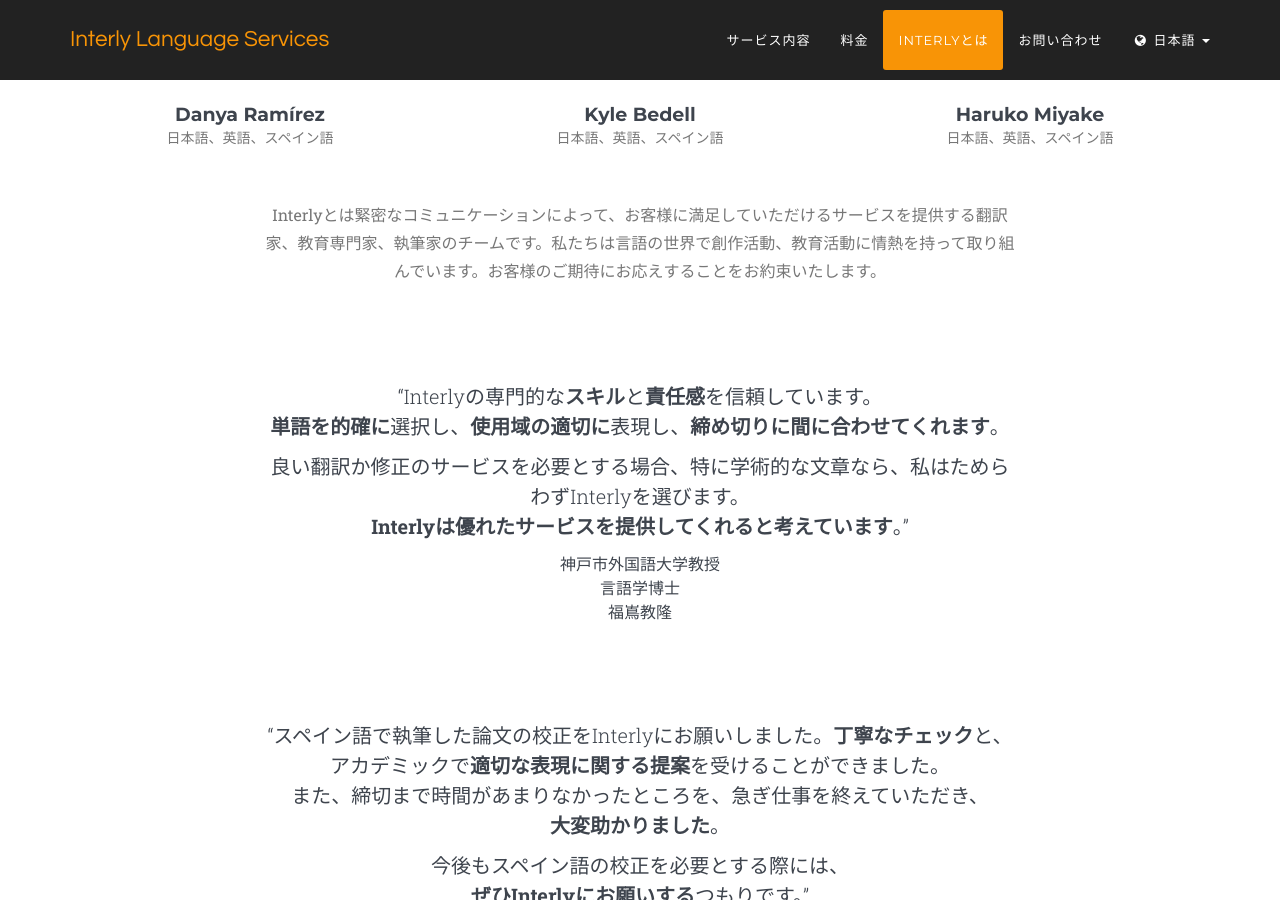
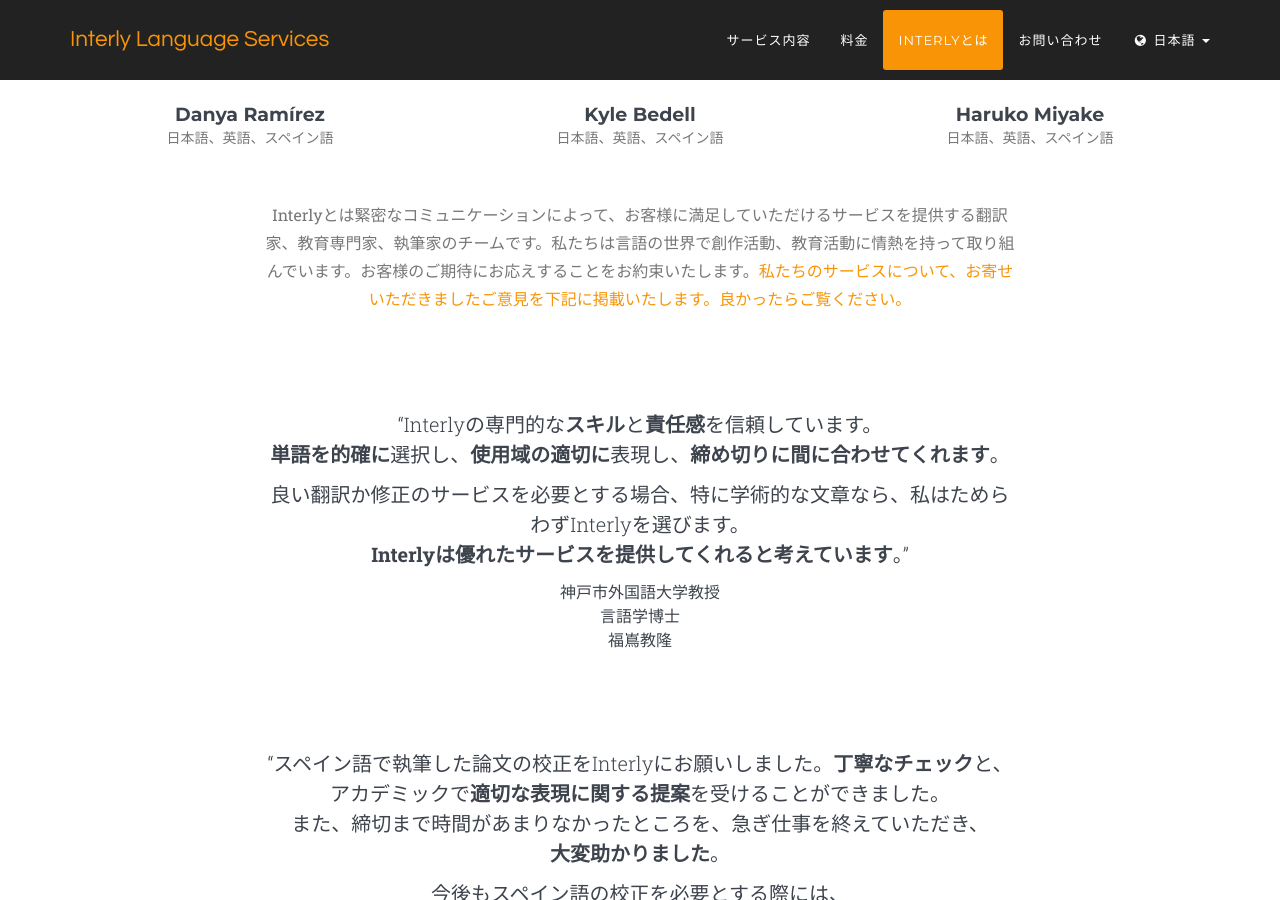
Before and after one commit to kylesezhi/kylesezhi.github.io, a Jekyll site: the page built from ja/index.html, in a window 1280 px wide and 900 px high, scrolled down 4763 px. Built offline with Jekyll 4.4.1, drawn with Linux system fonts in a browser that asks for light colours; some web fonts are replaced; comment, search, counter and statistics services are not loaded.

Commit message:
Added link to bottom of About text all languages

```diff
--- a/_includes/es_team.html
+++ b/_includes/es_team.html
@@ -26,11 +26,11 @@
             </div>
             <div class="row">
                 <div class="col-lg-8 col-lg-offset-2 text-center">
-                    <p class="large text-muted">Interly es un equipo de traductores independientes, educadores y autores que ofrece un servicio personalizado y de alta calidad en base a un trato cercano y respetuoso con el cliente. Como equipo, nos sentimos profundamente apasionados por la escritura, las lenguas y el aprendizaje, y nos comprometemos seriamente a preservar la intención y el estilo del autor.</p>
+                    <p class="large text-muted">Interly es un equipo de traductores independientes, educadores y autores que ofrece un servicio personalizado y de alta calidad en base a un trato cercano y respetuoso con el cliente. Como equipo, nos sentimos profundamente apasionados por la escritura, las lenguas y el aprendizaje, y nos comprometemos seriamente a preservar la intención y el estilo del autor. <a class="page-scroll" href="#testimonials">Lee lo que nuestros clientes opinan de nosotros.</a></p>
                 </div>
             </div>
             <!-- testimonials -->
-            <div class="row">
+            <div class="row" id="testimonials">
                 <div class="col-lg-12 text-center">
                     <h2 class="section-heading"></h2>
                     <h3 class="section-subheading"></h3>
--- a/_includes/ja_team.html
+++ b/_includes/ja_team.html
@@ -26,11 +26,11 @@
             </div>
             <div class="row">
                 <div class="col-lg-8 col-lg-offset-2 text-center">
-                    <p class="large text-muted">Interlyとは緊密なコミュニケーションによって、お客様に満足していただけるサービスを提供する翻訳家、教育専門家、執筆家のチームです。私たちは言語の世界で創作活動、教育活動に情熱を持って取り組んでいます。お客様のご期待にお応えすることをお約束いたします。</p>
+                    <p class="large text-muted">Interlyとは緊密なコミュニケーションによって、お客様に満足していただけるサービスを提供する翻訳家、教育専門家、執筆家のチームです。私たちは言語の世界で創作活動、教育活動に情熱を持って取り組んでいます。お客様のご期待にお応えすることをお約束いたします。<a class="page-scroll" href="#testimonials">私たちのサービスについて、お寄せいただきましたご意見を下記に掲載いたします。良かったらご覧ください。</a></p>
                 </div>
             </div>
             <!-- testimonials -->
-            <div class="row">
+            <div class="row" id="testimonials">
                 <div class="col-lg-12 text-center">
                     <h2 class="section-heading"></h2>
                     <h3 class="section-subheading"></h3>
--- a/_includes/team.html
+++ b/_includes/team.html
@@ -26,11 +26,11 @@
             </div>
             <div class="row">
                 <div class="col-lg-8 col-lg-offset-2 text-center">
-                    <p class="large text-muted">We are a team of freelance translators, educators and authors who provide personalized texts in close communication with you. We feel impassioned by writing, languages and learning, and are committed to preserving your intention and voice.</p>
+                    <p class="large text-muted">We are a team of freelance translators, educators and authors who provide personalized texts in close communication with you. We feel impassioned by writing, languages and learning, and are committed to preserving your intention and voice. <a class="page-scroll" href="#testimonials">Read what our clients think about us.</a></p>
                 </div>
             </div>
             <!-- testimonials -->
-            <div class="row">
+            <div class="row" id="testimonials">
                 <div class="col-lg-12 text-center">
                     <h2 class="section-heading"></h2>
                     <h3 class="section-subheading"></h3>
```
Also changed, not shown: 5 other files.
